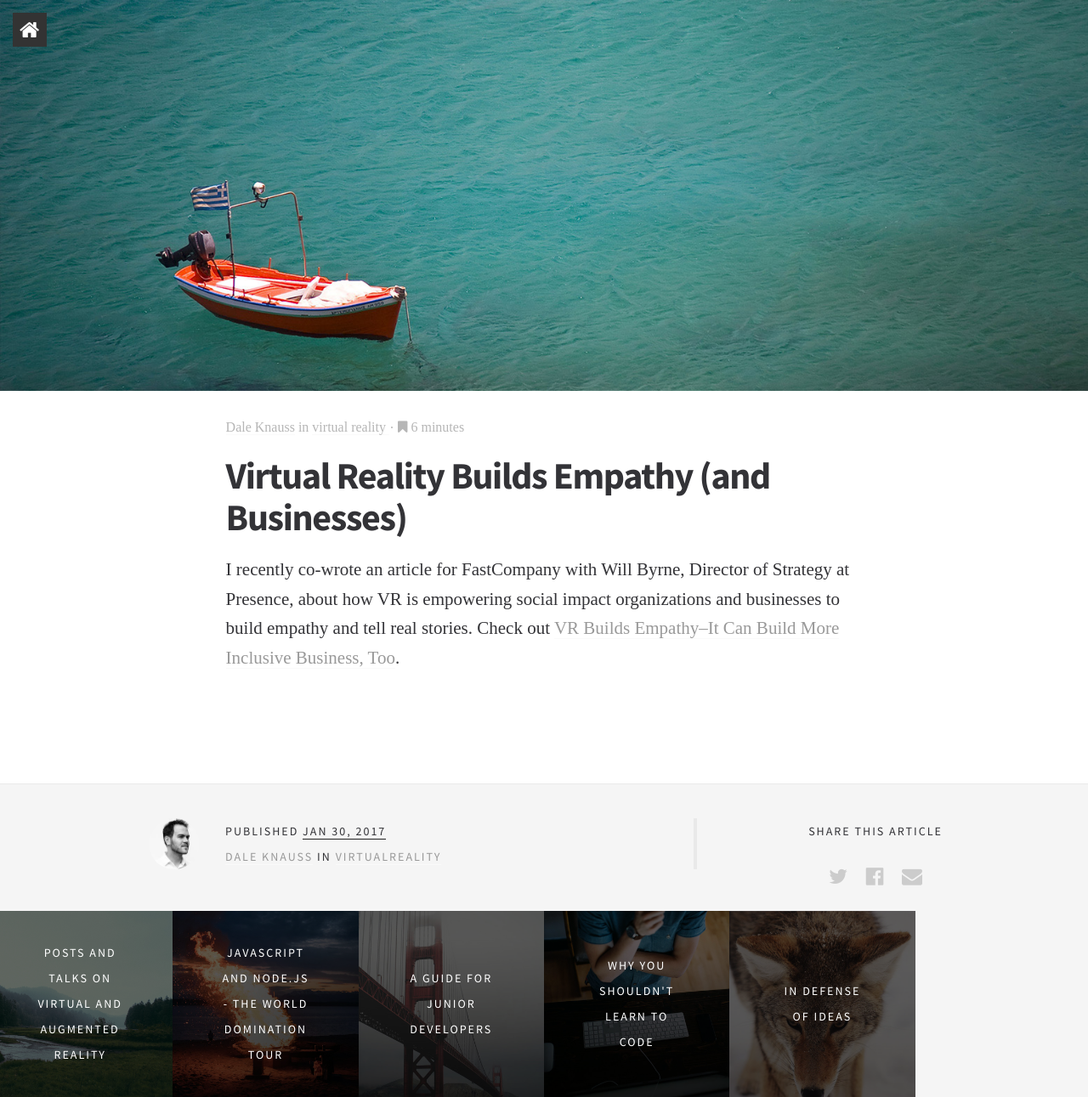
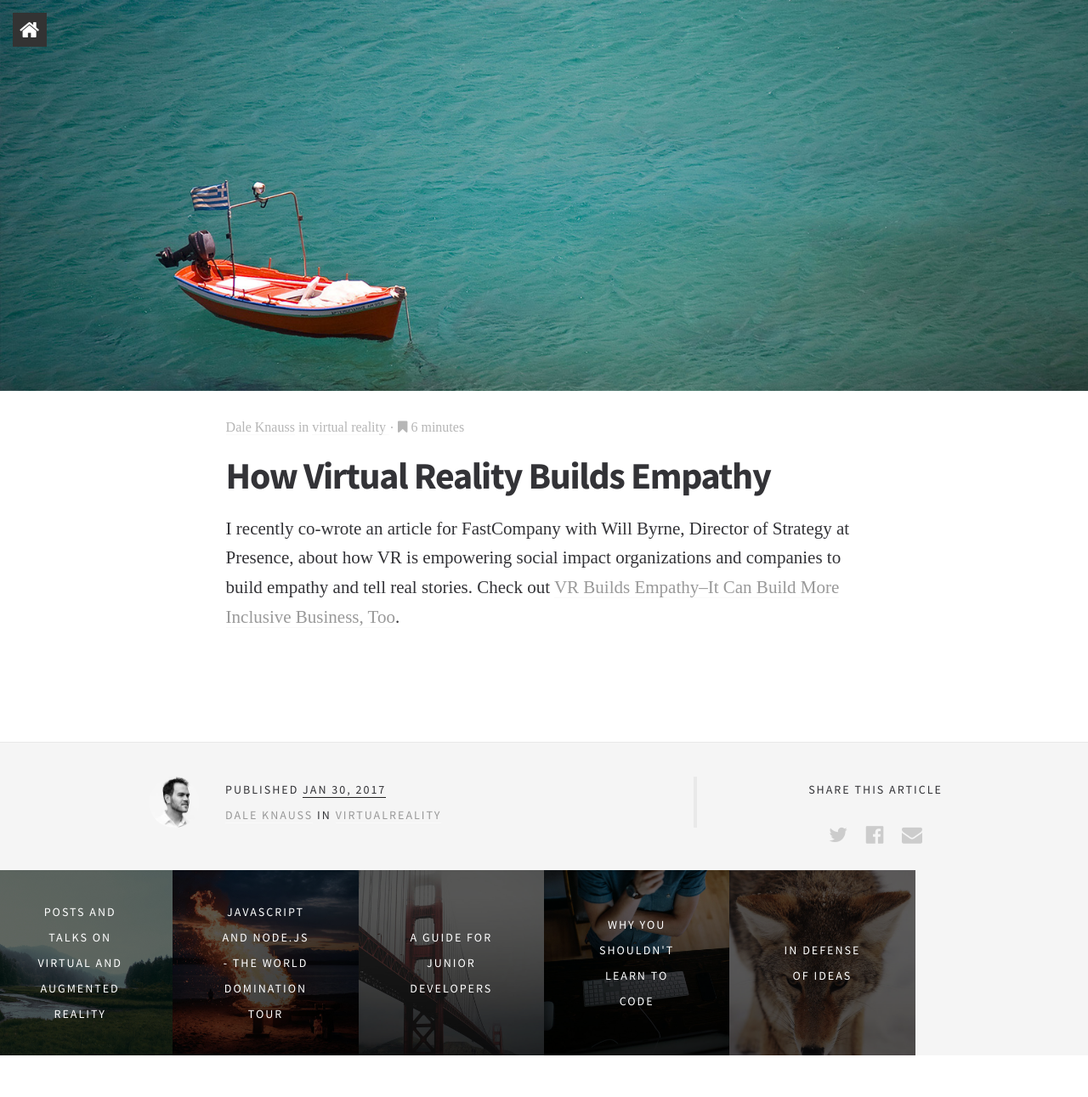
Before and after one commit to daleknauss/daleknauss.com, a Jekyll site: the page built from _posts/2017-01-30-virtual-reality-empathy.md, in a window 1280 px wide. Shown: the whole page at 85% size. Built offline with Jekyll 4.4.1, drawn with Linux system fonts in a browser that asks for light colours; nearby versions of some CDN libraries; some web fonts are replaced; after the commit the page ends 1242 px from its top, so only the background shows below that.

Commit message:
Modify the post a little

```diff
--- a/_posts/2017-01-30-virtual-reality-empathy.md
+++ b/_posts/2017-01-30-virtual-reality-empathy.md
@@ -1,6 +1,6 @@
 ---
 layout: post
-title:  "Virtual Reality Builds Empathy (and Businesses)"
+title:  "How Virtual Reality Builds Empathy"
 date: 2017-01-30 12:00:00
 categories: virtual-reality coding
 read_time : 6
@@ -10,7 +10,7 @@ square_related: recommend-spain
 is_featured: true
 ---
 
-I recently co-wrote an article for FastCompany with Will Byrne, Director of Strategy at Presence, about how VR is empowering social impact organizations and businesses to build empathy and tell real stories. Check out [VR Builds Empathy–It Can Build More Inclusive Business, Too][1].
+I recently co-wrote an article for FastCompany with Will Byrne, Director of Strategy at Presence, about how VR is empowering social impact organizations and companies to build empathy and tell real stories. Check out [VR Builds Empathy–It Can Build More Inclusive Business, Too][1].
 
 
 [1]: https://www.fastcompany.com/3067598/vr-builds-empathy-it-can-build-more-inclusive-business-too
```
